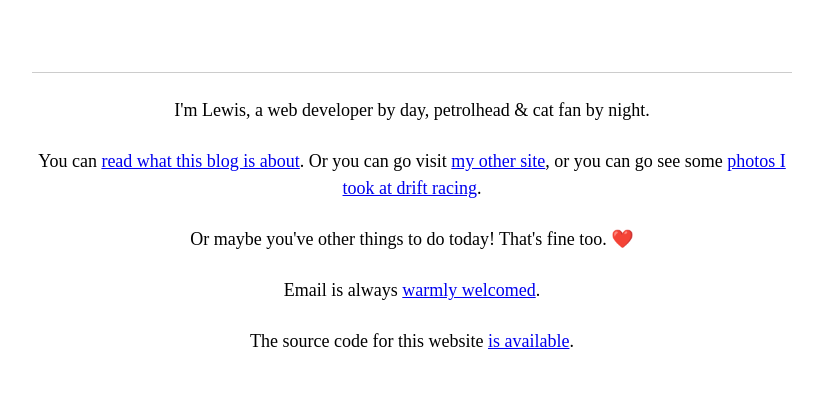
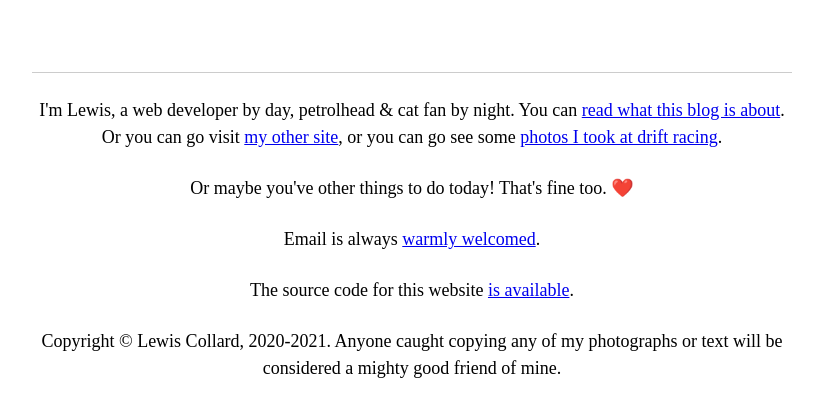
Before and after one commit to lewiscollard/exhaust, a Django app: page / in a window 1280 px wide. Shown: the part 77-494 px from the top of the page, without its empty margins (228-1051 px from the left). Run offline with Django 3.2, Linux system fonts and the light colour scheme; data that the repository does not hold is empty; style sheets or scripts are compiled from the project's sources; parts of the project's set-up code (start-up, migrations or seed data) failed here and were passed over.

Commit message:
add standard disclaimer :)

```diff
--- a/exhaust/templates/base.html
+++ b/exhaust/templates/base.html
@@ -51,9 +51,6 @@
         <div class="footer__inner">
           <p class="footer__block">
             I'm Lewis, a web developer by day, petrolhead & cat fan by night.
-          </p>
-
-          <p class="footer__block">
             You can <a href="/post/2105744346/hello-world/">read what this blog is about</a>.
             Or you can go visit <a href="https://lewiscollard.com">my other site</a>,
             or you can go see some <a href="https://hp.lewiscollard.com/">photos I took at drift racing</a>.
@@ -70,6 +67,12 @@
           <p class="footer__block">
             The source code for this website <a href="https://github.com/lewiscollard/exhaust">is available</a>.
           </p>
+
+          <p class="footer__block">
+            Copyright &copy; Lewis Collard, 2020-2021. Anyone caught copying
+            any of my photographs or text will be considered a mighty good
+            friend of mine.
+          </p>
         </div>
       </div>
     </footer>
```
